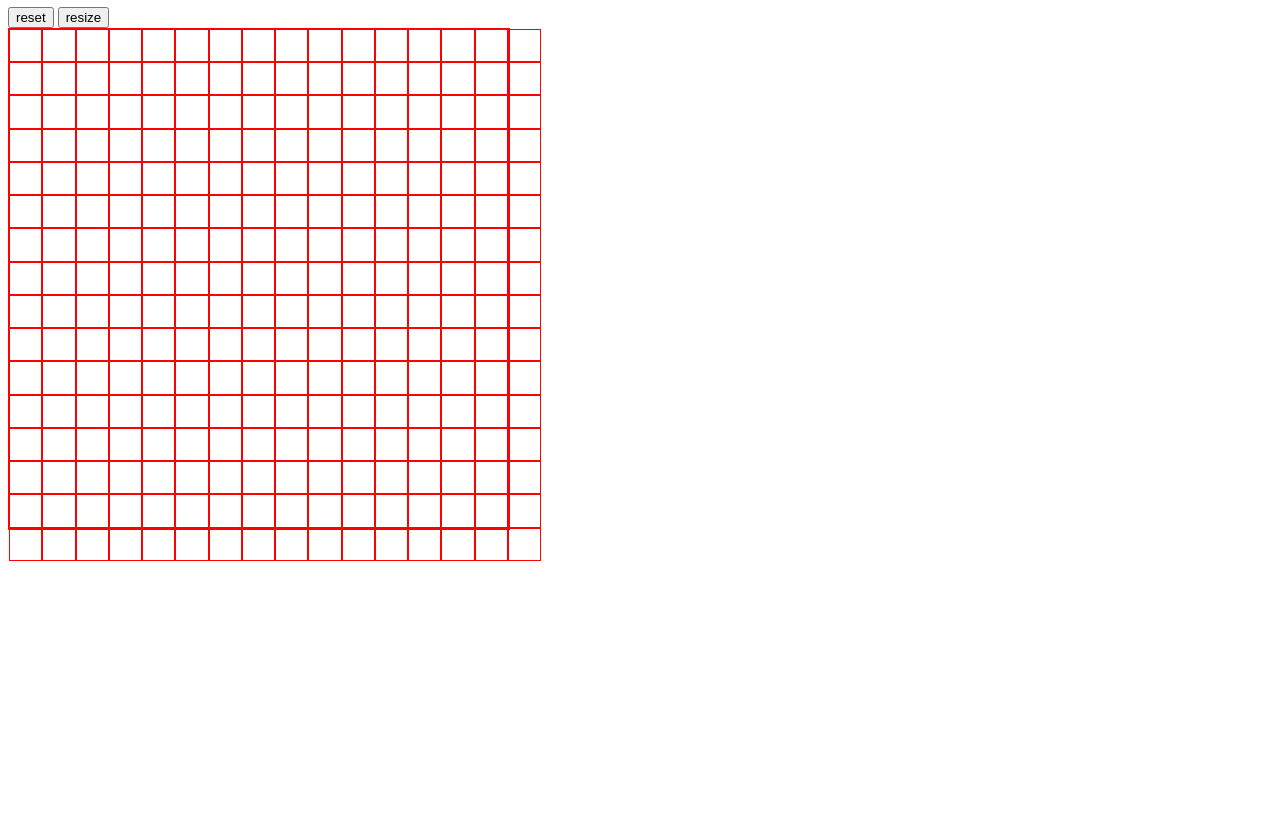
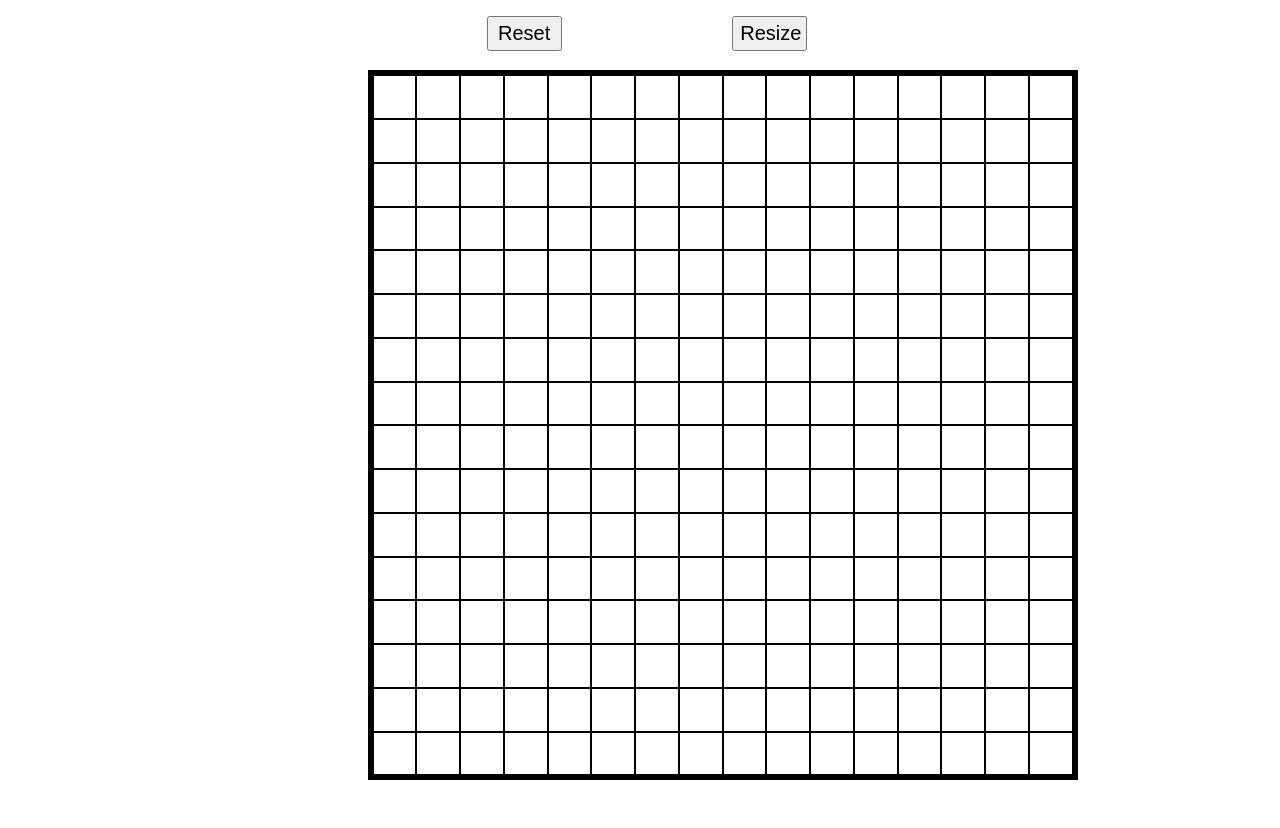
Before and after one commit to PhiBoy788/etch_a_sketch, a plain HTML site: page index.html in a window 1280 px wide. Shown: the part 73-901 px from the top of the page. Before the commit the page ends 800 px from the top, so only its background shows below. Drawn offline with Linux system fonts and the light colour scheme.

Commit message:
V1.0. TODO: CSS touch ups.

```diff
--- a/index.html
+++ b/index.html
@@ -7,8 +7,8 @@
 
 <body>
     <h1>Etch-A-Sketch!</h1>
-    <button id = "reset" onclick="removeColor()">reset</button>
-    <button id = "resize">resize</button>
+    <button id = "reset" onclick="removeColor()">Reset</button>
+    <button id = "resize" onclick = "resize()">Resize</button>
     <div id = "board">
 
 
--- a/script.js
+++ b/script.js
@@ -9,15 +9,12 @@ function createBoard(size){
     for (i = 1; i <= size; i++) {
         newRow = document.createElement("div")
         newRow.id = ("row" + i)
-        //console.log(typeof newRow.id)
         for (j = 1; j <= size; j++) {
             cell = document.createElement("div")
             cell.className = "cell"
             cell.id = (String(i) + String(j))
             cell.addEventListener("mouseover",changeColor)
-            sizeofCell = (String(500 / size) + "px")
-            //console.log(sizeofCell)
-            //sizeofCell = "50px"
+            sizeofCell = (String((700 / size) - 2) + "px")
             console.log(sizeofCell)
             cell.style.height = sizeofCell
             cell.style.width = sizeofCell
--- a/styles.css
+++ b/styles.css
@@ -1,18 +1,26 @@
-
+body {
+margin-left:25%;
+}
+h1 {
+    margin-left: 24%;
+}
+button {
+    margin-left: 17.5%;
+    margin-top: 1%;
+    width: 75px;
+    height: 35px;
+    font-size: 20px;
+}
 
 #board {
-    height: 500px;
-    width: 500px;
     display: flex;
-    border: red .5px solid;
+    margin: 5%;
+    margin-top: 2%;
+    height: 700px;
+    width: 700px;
+    border: black 5px solid;
 }
 
 .cell {
-    border: red .5px solid;
-    height:1em;
-    width:1em;
+    border: black 1px solid;
 }
-
-.filled {
-    background-color: blue;
-}
```
